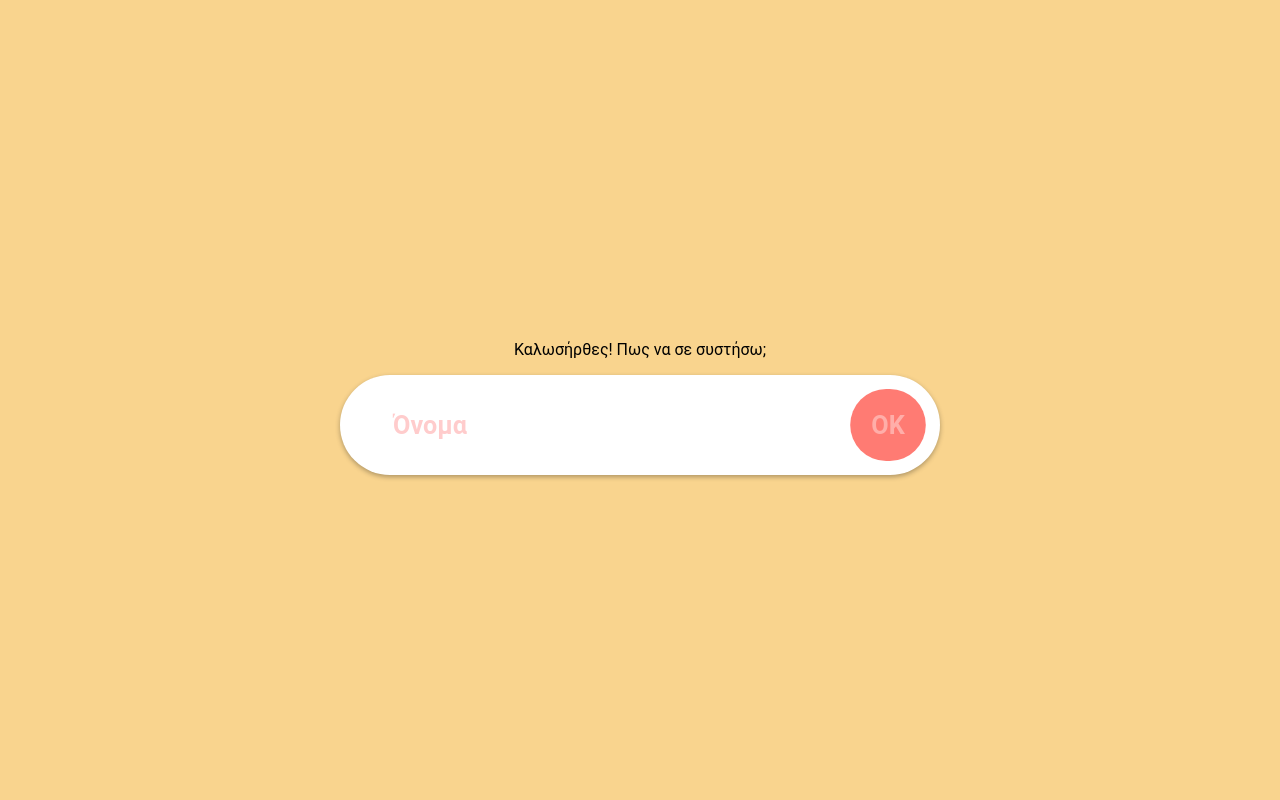
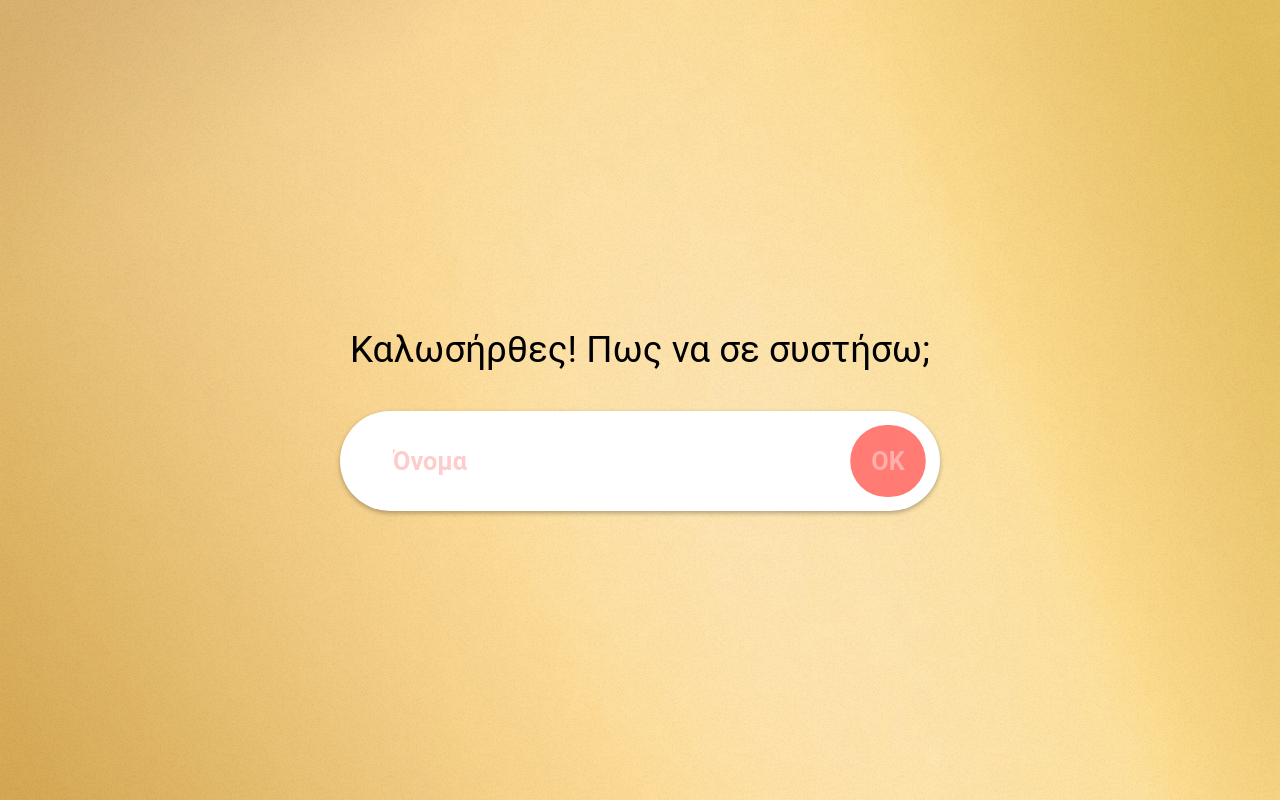
Before and after one commit to mei-li/tsougkrizo, a FastAPI app: page / in a window 1280 px wide. Run offline with FastAPI, Linux system fonts and the light colour scheme.

Commit message:
made background more interesting

```diff
--- a/static/style.css
+++ b/static/style.css
@@ -19,7 +19,16 @@ button:focus {
 body {
 	font-size: 1em;
     font-family: Roboto, Helvetica-Neue, Arial, sans-serif;
-    background-color: var(--background-color-1);
+	background-color: var(--background-color-1);
+	background: url('background.png') no-repeat center center fixed;
+	-webkit-background-size: 100%;
+	-moz-background-size: 100%;
+	-o-background-size: 100%;
+	background-size: 100%;
+	-webkit-background-size: cover;
+	-moz-background-size: cover;
+	-o-background-size: cover;
+	background-size: cover;
 }
 
 #guest{
@@ -41,6 +50,7 @@ body {
 	width:100%;
 	opacity:0;
 	visibility:hidden;
+	background-image: url("noise_light.png");
 }
 
 .content{
@@ -48,7 +58,7 @@ body {
 	display: flex;
 	align-items: center;
 	justify-content: center;
-	background-color: var(--background-color-2);
+	/*background-color: var(--background-color-2);*/
 	flex-direction: column;
 	display: inline-flex;
     /*grid-template-columns: 1fr;
@@ -59,7 +69,7 @@ body {
 }
 
 #page-waiting-room .content{
-	background-color: var(--background-color-3);
+
 }
 
 #cards-container {
@@ -110,6 +120,13 @@ body {
 #button-invitation {
 	visibility:hidden;
 	opacity:0;
+}
+
+p.instructions, .c-fake-button p {
+	font-size: 2.3em;
+	padding: 0vw;
+	line-height: 1.3em;
+	max-width: 20em;
 }
 
 #instructions::before {
--- a/templates/base01.html.jinja2
+++ b/templates/base01.html.jinja2
@@ -15,7 +15,7 @@
     <!-- page content -->
     <div id="page-nickname" class="container active">
     	<div class="content">
-    		<p class="maxwidth-50">Καλωσήρθες! Πως να σε συστήσω;</p>
+    		<p class="instructions">Καλωσήρθες! Πως να σε συστήσω;</p>
     		<div class="c-formContainer">
 				<form class="c-form" autocomplete="off" action="">
 			    	<input id="nickname" class="c-form__input" placeholder="Όνομα" type="text" pattern="[A-Za-zΑ-Ωα-ω0-9άέίϊΐόήώύϋΰΆΈΊΪΌΉΏΎΫς\s]{1,30}$" required>
@@ -28,7 +28,7 @@
     </div>
     <div id="page-waiting-room" class="container">
     	<div class="content">
-    		<p class="instructions maxwidth-50"></p>
+    		<p class="instructions"></p>
     		<img id="loading-icon" width="128px" src="{{ url_for('static', path='/loader.gif') }} ">
 			<div id="button-invitation" class="c-fake-button">
 				<p></p>
@@ -38,7 +38,7 @@
     <div id="page-game" class="container">
     	<div class="content">
     		<p class="title"></p>
-			<p class="maxwidth-50">FIGHT!</p>
+			<p class="">FIGHT!</p>
 			<div id="mycanvas">
 				<div id="eggsanimated01_hype_container" class="HYPE_document" style="margin:auto;position:relative;width:100%;height:100%;overflow:hidden;">
 					<script type="text/javascript" charset="utf-8" src=" {{ url_for('static', path='/eggs_animated01.hyperesources/eggsanimated01_hype_generated_script.js?47843') }} "></script>
@@ -49,7 +49,7 @@
     </div>
 	<div id="page-results" class="container">
     	<div class="content">
-    		<p class="instructions maxwidth-50">test title</p>
+    		<p class="instructions">test title</p>
     		<div id="cards-container">
 				<div style="display:none;" class="template">
 					<img class="egg-result egg-champion" width="320px" src="{{ url_for('static', path='/egg_champion_s.png') }} ">
```
Also changed, not shown: static/background.png (added), static/noise_light.png (added).
